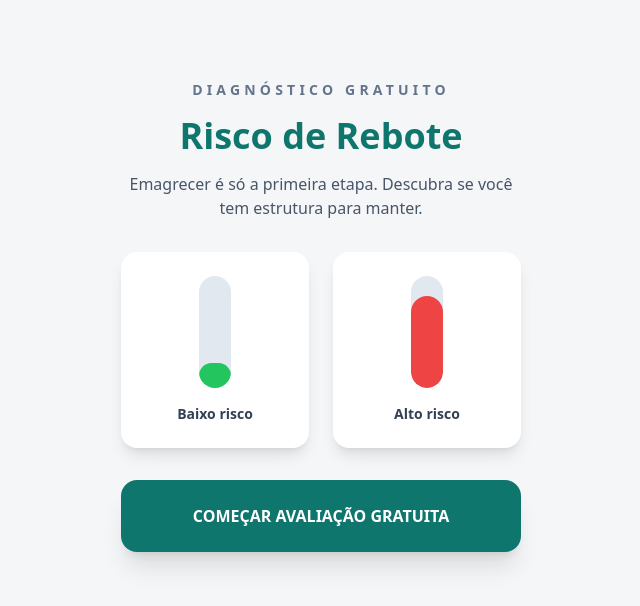
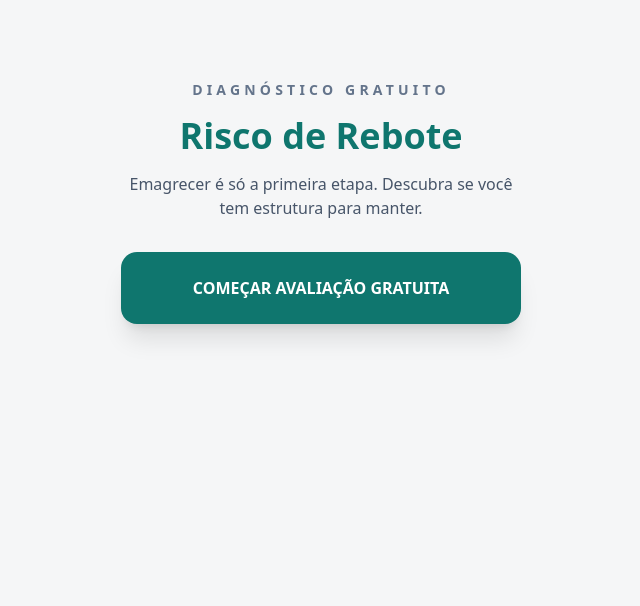
Before and after one commit to Gguga/quiz, a React (Vite) app: page / in a window 1280 px wide. Shown: the top 606 px of the page, without its empty margins (319-959 px from the left). Built offline with nearby package versions, Linux system fonts and the light colour scheme.

Commit message:
Update App.tsx

```diff
--- a/App.tsx
+++ b/App.tsx
@@ -18,13 +18,11 @@ const App: React.FC = () => {
   const [showVsl, setShowVsl] = useState<boolean>(false);
   const [animateGraph, setAnimateGraph] = useState<boolean>(false);
 
-  // anima gráfico da capa
   useEffect(() => {
     const timer = setTimeout(() => setAnimateGraph(true), 500);
     return () => clearTimeout(timer);
   }, []);
 
-  // 🔥 SCROLL 100% GARANTIDO EM TODAS AS TELAS
   useEffect(() => {
     window.scrollTo(0, 0);
   }, [currentStep, results, showVsl, loading]);
@@ -101,10 +99,70 @@ const App: React.FC = () => {
       riskLevel = "Moderado";
     }
 
+    // 🔥 PERFIS PERSONALIZADOS
+
+    let eixoTransicao = 0;
+    let eixoMuscular = 0;
+    let eixoProteina = 0;
+    let eixoAdaptacao = 0;
+
+    Object.values(answers).forEach(value => {
+
+      if (["uso_parou_rebote","uso_desmame","uso_atual_plato","tempo_longo","tempo_eterno"].includes(value))
+        eixoTransicao++;
+
+      if (["forca_caiu_muito","forca_caiu_pouco","forca_nao_treina","forca_irregular"].includes(value))
+        eixoMuscular++;
+
+      if (["proteina_0_1","proteina_2","proteina_nunca","proteina_feeling","dieta_feeling","dieta_reduzi"].includes(value))
+        eixoProteina++;
+
+      if (["colateral_varios","colateral_cansaco","colateral_digestivo","idade_40_49","idade_50_plus"].includes(value))
+        eixoAdaptacao++;
+    });
+
+    const eixos = [
+      { nome: "transicao", valor: eixoTransicao },
+      { nome: "muscular", valor: eixoMuscular },
+      { nome: "proteina", valor: eixoProteina },
+      { nome: "adaptacao", valor: eixoAdaptacao }
+    ];
+
+    eixos.sort((a, b) => b.valor - a.valor);
+
+    const dominante = eixos[0].nome;
+    const secundario = eixos[1].nome;
+
+    let personalizedMessage = "";
+
+    if (dominante === "transicao" && secundario === "muscular") {
+      personalizedMessage = "Seu corpo já iniciou ajustes desde a redução da medicação. Quando isso acontece sem proteção muscular suficiente, o metabolismo desacelera aos poucos. Existe um ponto específico nessa fase que define se o peso estabiliza ou começa a subir silenciosamente.";
+    }
+
+    else if (dominante === "transicao" && secundario === "proteina") {
+      personalizedMessage = "O emagrecimento aconteceu, mas a base alimentar ainda não sustenta totalmente essa fase. Sem proteína estratégica, o corpo tende a compensar quando a dose diminui. Existe um detalhe nessa transição que muda completamente o desfecho.";
+    }
+
+    else if (dominante === "muscular" && secundario === "proteina") {
+      personalizedMessage = "A proteção da massa muscular não está completa. Quando ingestão e estrutura alimentar não acompanham o processo, o metabolismo reduz gasto energético gradualmente. Existe um ajuste simples que evita essa queda silenciosa.";
+    }
+
+    else if (dominante === "proteina" && secundario === "transicao") {
+      personalizedMessage = "A alimentação ainda depende muito da medicação para manter o controle. Sem organização estratégica da ingestão, o metabolismo desacelera na retirada. Existe uma forma específica de estruturar essa fase.";
+    }
+
+    else if (dominante === "adaptacao" && secundario === "transicao") {
+      personalizedMessage = "Seu corpo demonstra sensibilidade às mudanças. Na fase pós-medicação, pequenos ajustes alimentares fazem grande diferença no resultado final. Existe um momento chave nessa transição que poucos antecipam.";
+    }
+
+    else {
+      personalizedMessage = "Existe consciência alimentar e organização. Isso já mostra uma base acima da média. O ponto crítico agora está na fase posterior à medicação, onde pequenos ajustes fazem grande diferença a longo prazo.";
+    }
+
     return {
       score,
       riskLevel,
-      personalizedMessage: "",
+      personalizedMessage,
       keyInsights: []
     };
   };
@@ -154,7 +212,6 @@ const App: React.FC = () => {
 
       <main className="flex-1 w-full max-w-md mx-auto">
 
-        {/* CAPA */}
         {currentStep === -1 && !loading && !results && !showVsl && (
           <div className="flex flex-col items-center px-6 text-center space-y-8 pt-20">
 
@@ -168,36 +225,8 @@ const App: React.FC = () => {
               </h1>
 
               <h2 className="text-base text-slate-600 max-w-sm mx-auto">
-               Emagrecer é só a primeira etapa. Descubra se você tem estrutura para manter.
+                Emagrecer é só a primeira etapa. Descubra se você tem estrutura para manter.
               </h2>
-            </div>
-
-            <div className="grid grid-cols-2 gap-6 w-full mt-4">
-
-              <div className="bg-white rounded-2xl shadow-lg p-6 flex flex-col items-center">
-                <div className="w-8 h-28 bg-slate-200 rounded-full relative overflow-hidden">
-                  <div
-                    className="absolute bottom-0 w-full bg-green-500 rounded-full transition-all duration-[2000ms]"
-                    style={{ height: animateGraph ? '22%' : '0%' }}
-                  />
-                </div>
-                <p className="mt-4 text-sm font-semibold text-slate-700">
-                  Baixo risco
-                </p>
-              </div>
-
-              <div className="bg-white rounded-2xl shadow-lg p-6 flex flex-col items-center">
-                <div className="w-8 h-28 bg-slate-200 rounded-full relative overflow-hidden">
-                  <div
-                    className="absolute bottom-0 w-full bg-red-500 rounded-full transition-all duration-[2000ms]"
-                    style={{ height: animateGraph ? '82%' : '0%' }}
-                  />
-                </div>
-                <p className="mt-4 text-sm font-semibold text-slate-700">
-                  Alto risco
-                </p>
-              </div>
-
             </div>
 
             <button
@@ -236,18 +265,6 @@ const App: React.FC = () => {
               Analisando Estrutura Metabólica
             </h2>
 
-            <div className="space-y-2 text-sm text-slate-500 font-medium">
-              {loadingProgress > 10 && <p>✓ Avaliando histórico metabólico...</p>}
-              {loadingProgress > 30 && <p>✓ Calculando vulnerabilidade muscular...</p>}
-              {loadingProgress > 50 && <p>✓ Analisando padrão proteico...</p>}
-              {loadingProgress > 70 && <p>✓ Cruzando adaptação à medicação...</p>}
-              {loadingProgress >= 90 && (
-                <p className="font-bold text-[#0f766e]">
-                  Finalizando diagnóstico...
-                </p>
-              )}
-            </div>
-
             <div className="w-full bg-slate-200 h-3 rounded-full overflow-hidden">
               <div
                 className="bg-[#0f766e] h-full transition-all duration-300"
```
